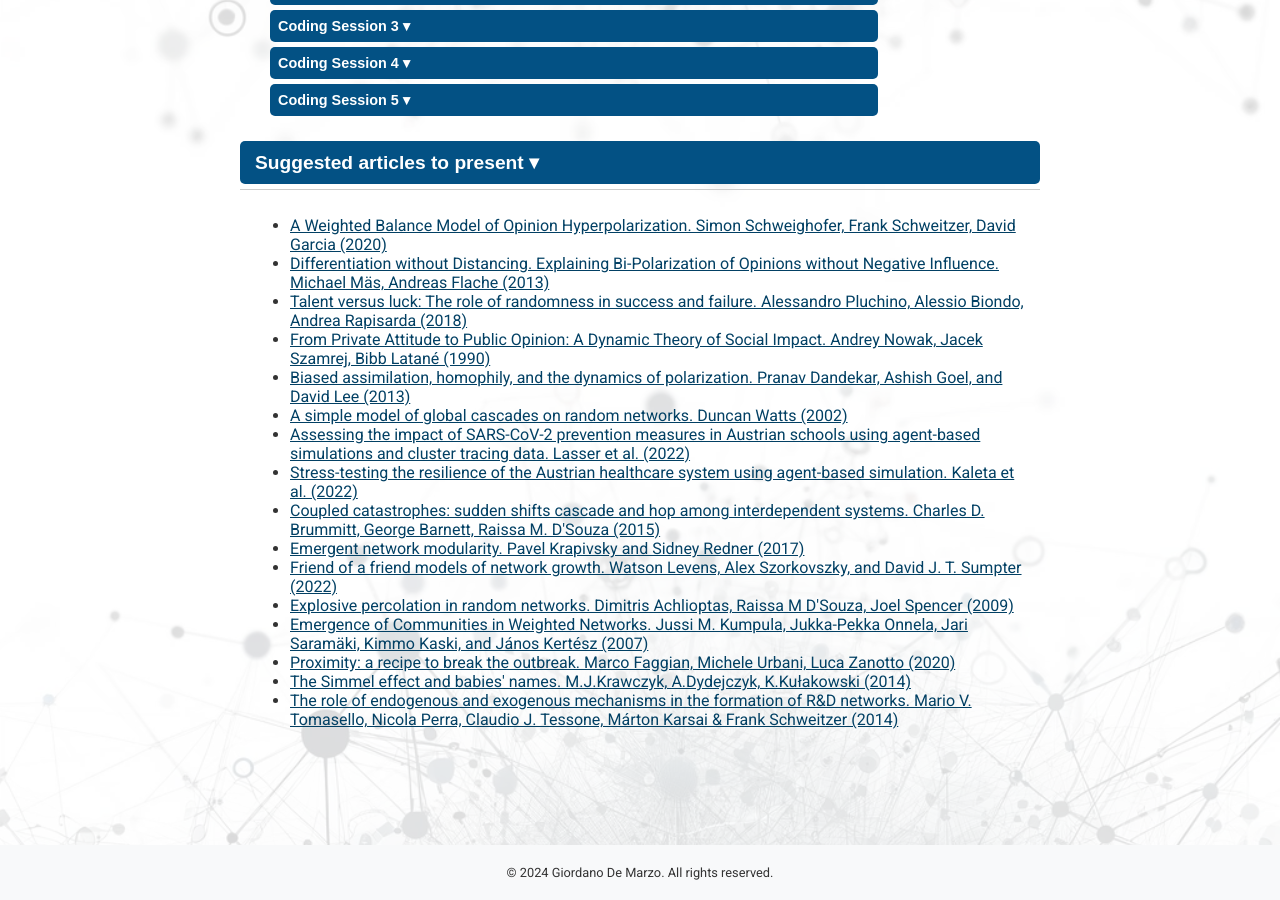
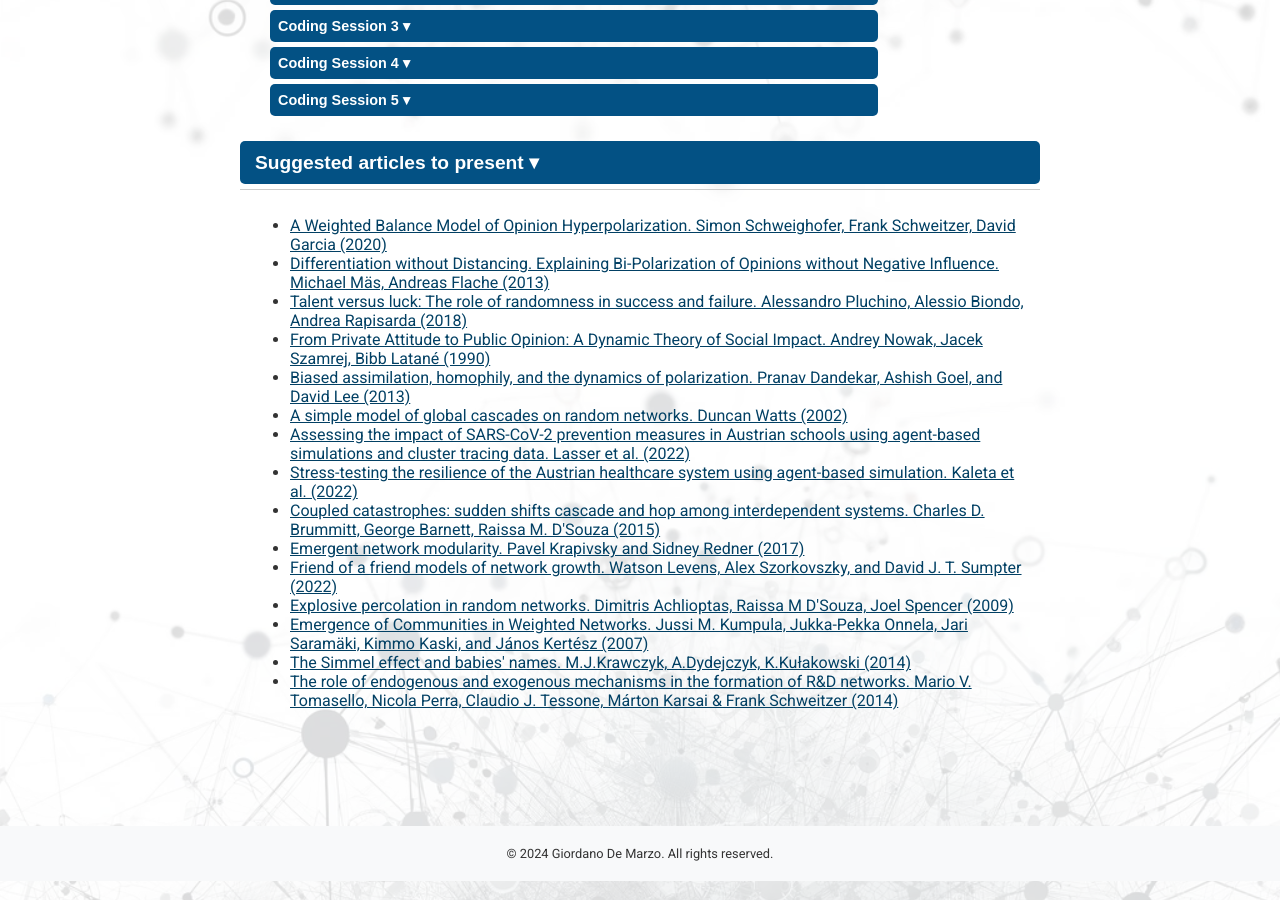
Before and after one commit to giordano-demarzo/giordano-demarzo.github.io, a Jekyll site: the page built from Computational_Modeling.markdown, in a window 1280 px wide and 900 px high, scrolled down 2183 px. Built offline with Jekyll 4.4.1, drawn with Linux system fonts in a browser that asks for light colours.

Commit message:
students seminars

```diff
--- a/Computational_Modeling.markdown
+++ b/Computational_Modeling.markdown
@@ -253,7 +253,6 @@ permalink: /teaching/computational-modeling/
 <li><a href="https://arxiv.org/pdf/2112.11001.pdf" rel="nofollow">Friend of a friend models of network growth. Watson Levens, Alex Szorkovszky, and David J. T. Sumpter (2022)</a></li>
 <li><a href="https://www.science.org/doi/full/10.1126/science.1167782" rel="nofollow">Explosive percolation in random networks. Dimitris Achlioptas, Raissa M D'Souza, Joel Spencer (2009)</a></li>
 <li><a href="https://journals.aps.org/prl/abstract/10.1103/PhysRevLett.99.228701" rel="nofollow">Emergence of Communities in Weighted Networks. Jussi M. Kumpula, Jukka-Pekka Onnela, Jari Saramäki, Kimmo Kaski, and János Kertész (2007)</a></li>
-<li><a href="https://arxiv.org/abs/2003.10222" rel="nofollow">Proximity: a recipe to break the outbreak. Marco Faggian, Michele Urbani, Luca Zanotto (2020)</a></li>
 <li><a href="https://www.sciencedirect.com/science/article/pii/S0378437113009904" rel="nofollow">The Simmel effect and babies' names. M.J.Krawczyk, A.Dydejczyk, K.Kułakowski (2014)</a></li>
 <li><a href="https://www.nature.com/articles/srep05679" rel="nofollow">The role of endogenous and exogenous mechanisms in the formation of R&amp;D networks. Mario V. Tomasello, Nicola Perra, Claudio J. Tessone, Márton Karsai &amp; Frank Schweitzer (2014)</a></li>
 </ul>
```
Also changed, not shown: 1 other file.
